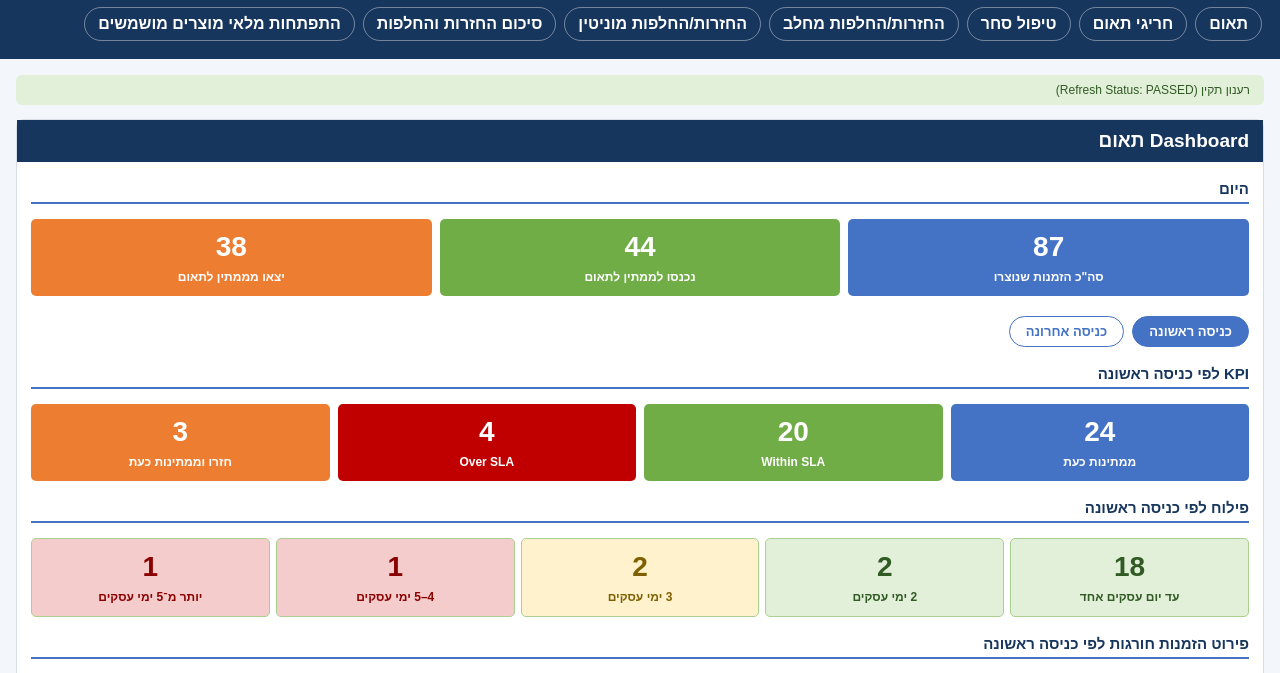
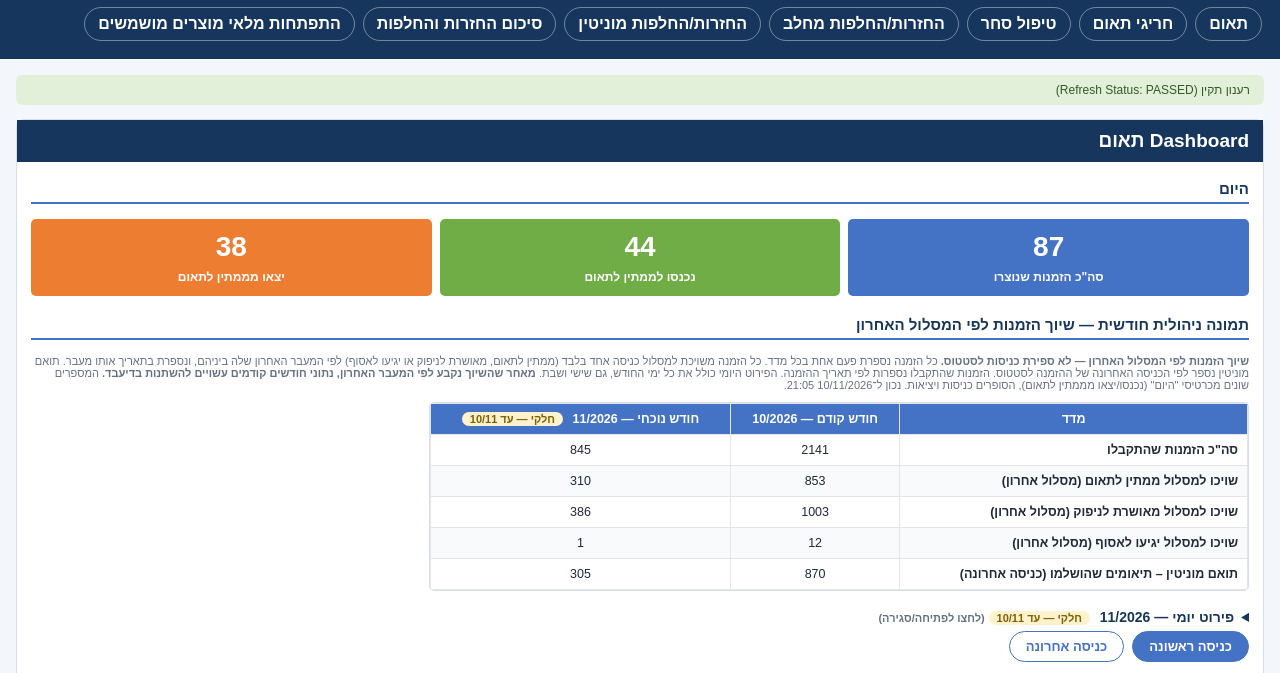
Before and after one commit to bellagafny/coordination-dashboard, a plain HTML site: page index.html in a window 1280 px wide. Shown: the part 69-742 px from the top of the page. Drawn offline with Linux system fonts and the light colour scheme.

Commit message:
Coordination tab: monthly management summary section - display only
Adds the latest-route-assignment monthly summary (previous vs current month + collapsible daily breakdown) under the today cards of the coordination tab. Reads monthlyManagementSummary from dashboard_data.json (already published by the Watcher). Source: private repo main b810ef8 web\. The other six sections and inventory are unchanged.

```diff
--- a/index.html
+++ b/index.html
@@ -18,6 +18,7 @@ table.resp-matrix th{text-align:center}table.resp-matrix td:not(:first-child){te
 .card.unknown{background:#7f8c9b}.card.sla-pick{cursor:pointer}.card.sla-pick:hover{filter:brightness(.95)}.card.sla-active{outline:3px solid var(--navy);outline-offset:2px}.sla-refresh{margin:-6px 0 8px}th.sla-h-good{background:var(--green)}th.sla-h-bad{background:var(--red)}th.sla-h-unknown{background:#7f8c9b}.subnav-btn.back-to-resp-top{margin-inline-start:12px}.sla-scope{display:inline-block;margin-inline-start:8px;padding:2px 9px;border-radius:10px;background:#eef3fb;color:var(--navy);font-size:12px;font-weight:bold}
 @media(max-width:650px){header{padding:13px 12px}h1{font-size:19px}main{padding:8px}.section{padding:10px}.section h2{margin:-10px -10px 10px}.cards{grid-template-columns:repeat(2,1fr)}.aging{grid-template-columns:repeat(2,1fr)}.aging .card:last-child{grid-column:1/-1}.card .v{font-size:24px}table{font-size:11.5px}.subnav-btn{padding:6px 12px;font-size:12px}}
 #inventory td.num,#inventory th{text-align:center}#inventory td.num{direction:ltr}#inventory td:first-child{text-align:right}th.inv-sortable{cursor:pointer;user-select:none}th.inv-sortable:hover{background:var(--navy)}.inv-sort-ind{font-size:11px}.inv-good{color:#2e7d32;font-weight:bold}.inv-bad{color:var(--red);font-weight:bold}.inv-neutral{color:var(--navy);font-weight:bold}.inv-flat{color:#667085}.inv-na{color:#667085;font-size:11.5px}
+.mm-wrap{max-width:820px}table.mm-table{min-width:0}table.mm-table th{white-space:normal}@media(max-width:650px){table.mm-table td.mm-label{white-space:normal}}table.mm-table th,table.mm-table td.num{text-align:center}table.mm-table td.mm-label{font-weight:bold}table.mm-table tfoot td{font-weight:bold;background:#dfe7f3;border-top:2px solid var(--navy)}.mm-partial{display:inline-block;margin-inline-start:6px;padding:1px 8px;border-radius:10px;background:var(--yellowSoft);color:#7f6000;font-size:11px;font-weight:bold}details.mm-daily{margin-top:12px}details.mm-daily summary{cursor:pointer;font-weight:bold;color:var(--navy);font-size:14px;padding:6px 0}details.mm-daily table{min-width:560px}.mm-warn{color:#8b0000;font-weight:bold}
 </style></head><body>
 <header><h1>דשבורד תיאום הזמנות</h1><p id="metaLine">טוען נתונים…</p><nav><a href="#coord">תאום</a><a href="#exceptions">חריגי תאום</a><a href="#trade">טיפול סחר</a><a href="#returns-mahalav">החזרות/החלפות מחלב</a><a href="#returns-monitin">החזרות/החלפות מוניטין</a><a href="#returns-summary">סיכום החזרות והחלפות</a><a href="#inventory">התפתחות מלאי מוצרים מושמשים</a></nav></header><main>
 
@@ -29,6 +30,18 @@ table.resp-matrix th{text-align:center}table.resp-matrix td:not(:first-child){te
   <div class="card"><div class="v" id="todayCreated">–</div><div class="k">סה"כ הזמנות שנוצרו</div></div>
   <div class="card good"><div class="v" id="todayEntered">–</div><div class="k">נכנסו לממתין לתאום</div></div>
   <div class="card warn"><div class="v" id="todayExited">–</div><div class="k">יצאו מממתין לתאום</div></div>
+</div>
+<div id="monthlyMgmt">
+<h3>תמונה ניהולית חודשית — שיוך הזמנות לפי המסלול האחרון</h3>
+<p class="note" id="mmUnavailable" hidden>התמונה הניהולית החודשית אינה זמינה ברענון הנוכחי. שאר נתוני הדשבורד אינם מושפעים.</p>
+<div id="mmContent" hidden>
+<p class="note" id="mmNote"><b>שיוך הזמנות לפי המסלול האחרון — לא ספירת כניסות לסטטוס.</b> כל הזמנה נספרת פעם אחת בכל מדד. כל הזמנה משויכת למסלול כניסה אחד בלבד (ממתין לתאום, מאושרת לניפוק או יגיעו לאסוף) לפי המעבר האחרון שלה ביניהם, ונספרת בתאריך אותו מעבר. תואם מוניטין נספר לפי הכניסה האחרונה של ההזמנה לסטטוס. הזמנות שהתקבלו נספרות לפי תאריך ההזמנה. הפירוט היומי כולל את כל ימי החודש, גם שישי ושבת. <b>מאחר שהשיוך נקבע לפי המעבר האחרון, נתוני חודשים קודמים עשויים להשתנות בדיעבד.</b> המספרים שונים מכרטיסי "היום" (נכנסו/יצאו מממתין לתאום), הסופרים כניסות ויציאות. <span id="mmAsOf"></span></p>
+<div class="table-wrap mm-wrap"><table class="mm-table" id="mmTable"><thead id="mmHead"></thead><tbody id="mmRows"></tbody></table></div>
+<details class="mm-daily" id="mmDaily"><summary id="mmDailyTitle">פירוט יומי של החודש הנוכחי</summary>
+<p class="note mm-warn" id="mmDailyWarn" hidden></p>
+<div class="table-wrap mm-wrap"><table class="mm-table" id="mmDailyTable"><thead><tr><th rowspan="2">תאריך</th><th rowspan="2">הזמנות שהתקבלו</th><th colspan="3">שיוך לפי המסלול האחרון</th><th rowspan="2">תואם מוניטין<br>(כניסה אחרונה)</th></tr><tr><th>ממתין לתאום</th><th>מאושרת לניפוק</th><th>יגיעו לאסוף</th></tr></thead><tbody id="mmDailyRows"></tbody><tfoot id="mmDailyFoot"></tfoot></table></div>
+</details>
+</div>
 </div>
 <div class="subnav" id="coordSubnav">
   <button type="button" class="subnav-btn active" data-view="first">כניסה ראשונה</button>
@@ -208,6 +221,7 @@ table.resp-matrix th{text-align:center}table.resp-matrix td:not(:first-child){te
 <script src="returns_status_age.js"></script>
 <script src="returns_sla.js"></script>
 <script src="inventory.js"></script>
+<script src="monthly_management.js"></script>
 <script>
 function slaClass(sla){ return sla === 'Within SLA' ? 'sla-good' : (sla === 'Over SLA' ? 'sla-bad' : ''); }
 function esc(v){ return (v === null || v === undefined) ? '' : String(v); }
@@ -332,8 +346,11 @@ fetch('dashboard_data.json', {cache: 'no-store'})
     document.getElementById('ttWithNotes').textContent = tt.withNotes ?? '–';
     document.getElementById('ttWithoutNotes').textContent = tt.withoutNotes ?? '–';
     renderTradeWorklist(document.getElementById('tradeWorklistBody'), data.tradeTreatmentWorklist || []);
+    // Monthly management summary (independent block; a failure here never affects the rest).
+    if (typeof MONTHLY_MGMT !== 'undefined') { try { MONTHLY_MGMT.render(data); } catch (e) { MONTHLY_MGMT.unavailable(); } }
   })
   .catch(err => {
+    if (typeof MONTHLY_MGMT !== 'undefined') MONTHLY_MGMT.unavailable();
     document.getElementById('metaLine').textContent = 'שגיאה בטעינת dashboard_data.json: ' + err.message;
     const banner = document.getElementById('statusBanner');
     banner.className = 'status-banner status-bad';
--- /dev/null
+++ b/monthly_management.js
@@ -0,0 +1,100 @@
+/* "תמונה ניהולית חודשית" — display only (approved 2026-11-11).
+ * Reads data.monthlyManagementSummary (schemaVersion 1) from dashboard_data.json; computes nothing
+ * except the column totals of the daily table, which must equal the current-month figures.
+ * The block is shown only if status === 'PASSED', schemaVersion is supported, its dataAsOf equals
+ * metadata.dataAsOf and every figure is a non-negative integer; otherwise "not available".
+ */
+var MONTHLY_MGMT = (function () {
+  'use strict';
+  var SCHEMA = 1;
+  var METRICS = [
+    ['ordersReceived', 'סה"כ הזמנות שהתקבלו'],
+    ['waitingForCoordination', 'שויכו למסלול ממתין לתאום (מסלול אחרון)'],
+    ['approvedForIssue', 'שויכו למסלול מאושרת לניפוק (מסלול אחרון)'],
+    ['pickup', 'שויכו למסלול יגיעו לאסוף (מסלול אחרון)'],
+    ['coordinatedMonitin', 'תואם מוניטין – תיאומים שהושלמו (כניסה אחרונה)']
+  ];
+  var DMY = /^(\d{2})\/(\d{2})\/(\d{4})$/;
+
+  function el(id) { return document.getElementById(id); }
+  function esc(v) {
+    return String(v === null || v === undefined ? '' : v)
+      .replace(/&/g, '&amp;').replace(/</g, '&lt;').replace(/>/g, '&gt;').replace(/"/g, '&quot;');
+  }
+  function isCount(v) { return typeof v === 'number' && isFinite(v) && Math.floor(v) === v && v >= 0; }
+  function mmyyyy(dmy) { var m = DMY.exec(dmy); return m ? m[2] + '/' + m[3] : ''; }
+  function ddmm(dmy) { var m = DMY.exec(dmy); return m ? m[1] + '/' + m[2] : ''; }
+
+  function periodOk(p) {
+    return !!p && DMY.test(p.month) && DMY.test(p.from) && DMY.test(p.to) &&
+      METRICS.every(function (m) { return isCount(p[m[0]]); });
+  }
+
+  /** 'ok' | 'missing' | 'schema' | 'failed' | 'mismatch' | 'invalid' */
+  function blockStatus(data) {
+    var b = data && data.monthlyManagementSummary;
+    var meta = (data && data.metadata) || {};
+    if (!b) return 'missing';
+    if (b.schemaVersion !== SCHEMA) return 'schema';
+    if (b.status !== 'PASSED') return 'failed';
+    if (!b.dataAsOf || b.dataAsOf !== meta.dataAsOf) return 'mismatch';
+    if (!periodOk(b.previousMonth) || !periodOk(b.currentMonth) || !Array.isArray(b.currentMonthDaily) ||
+        !b.currentMonthDaily.length) return 'invalid';
+    var rowsOk = b.currentMonthDaily.every(function (r) {
+      return r && DMY.test(r.date) && METRICS.every(function (m) { return isCount(r[m[0]]); });
+    });
+    return rowsOk ? 'ok' : 'invalid';
+  }
+
+  function unavailable() {
+    if (el('mmContent')) el('mmContent').hidden = true;
+    if (el('mmUnavailable')) el('mmUnavailable').hidden = false;
+  }
+
+  function dailyTotals(rows) {
+    var t = {};
+    METRICS.forEach(function (m) { t[m[0]] = 0; });
+    rows.forEach(function (r) { METRICS.forEach(function (m) { t[m[0]] += r[m[0]]; }); });
+    return t;
+  }
+
+  function render(data) {
+    var st = blockStatus(data);
+    if (st !== 'ok') { unavailable(); return st; }
+    var b = data.monthlyManagementSummary, prev = b.previousMonth, cur = b.currentMonth;
+    var partial = '<span class="mm-partial">חלקי — עד ' + esc(ddmm(cur.to)) + '</span>';
+
+    el('mmHead').innerHTML = '<tr><th>מדד</th><th>חודש קודם — ' + esc(mmyyyy(prev.month)) +
+      '</th><th>חודש נוכחי — ' + esc(mmyyyy(cur.month)) + ' ' + partial + '</th></tr>';
+    el('mmRows').innerHTML = METRICS.map(function (m) {
+      return '<tr data-metric="' + m[0] + '"><td class="mm-label">' + esc(m[1]) + '</td><td class="num">' +
+        esc(prev[m[0]]) + '</td><td class="num">' + esc(cur[m[0]]) + '</td></tr>';
+    }).join('');
+    el('mmAsOf').textContent = 'נכון ל־' + b.dataAsOf + '.';
+
+    var rows = b.currentMonthDaily;
+    el('mmDailyTitle').innerHTML = 'פירוט יומי — ' + esc(mmyyyy(cur.month)) + ' ' + partial +
+      ' <span class="note">(לחצו לפתיחה/סגירה)</span>';
+    el('mmDailyRows').innerHTML = rows.map(function (r) {
+      return '<tr><td>' + esc(ddmm(r.date)) + '</td>' + METRICS.map(function (m) {
+        return '<td class="num">' + esc(r[m[0]]) + '</td>';
+      }).join('') + '</tr>';
+    }).join('');
+    var t = dailyTotals(rows);
+    el('mmDailyFoot').innerHTML = '<tr><td>סה"כ חודש</td>' + METRICS.map(function (m) {
+      return '<td class="num">' + esc(t[m[0]]) + '</td>';
+    }).join('') + '</tr>';
+    var bad = METRICS.filter(function (m) { return t[m[0]] !== cur[m[0]]; });
+    var warn = el('mmDailyWarn');
+    warn.hidden = bad.length === 0;
+    warn.textContent = bad.length ? 'אי-התאמה בין הפירוט היומי לסיכום החודשי במדדים: ' +
+      bad.map(function (m) { return m[1]; }).join(', ') + '. יש לבדוק את הנתונים.' : '';
+
+    el('mmUnavailable').hidden = true;
+    el('mmContent').hidden = false;
+    return bad.length ? 'sum-mismatch' : 'ok';
+  }
+
+  return { render: render, unavailable: unavailable, blockStatus: blockStatus, dailyTotals: dailyTotals,
+           METRICS: METRICS };
+})();
```
